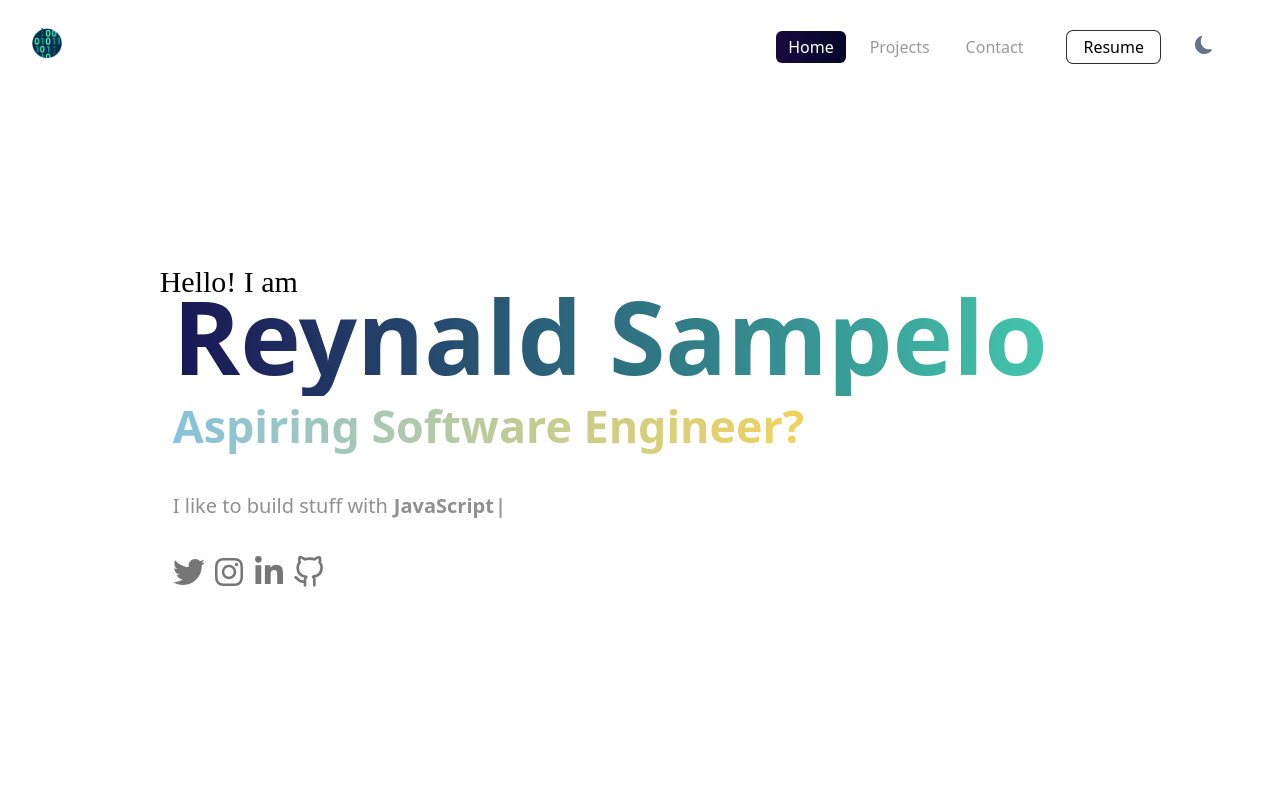
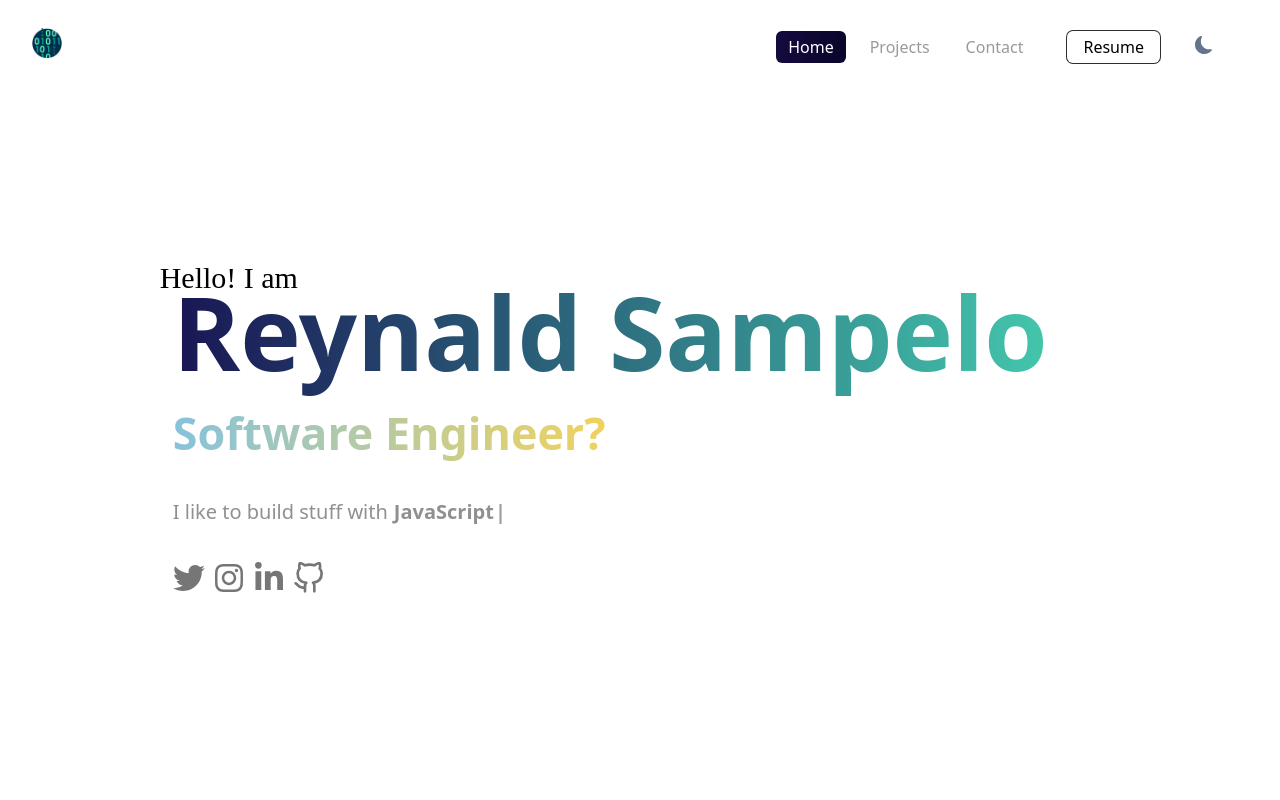
Before and after one commit to sempitrnal/portfolio, a Next.js app: page / in a window 1280 px wide. Shown: the top 800 px of the page. Built offline with nearby package versions, Linux system fonts and the light colour scheme.

Commit message:
padding bottom added on name at index and removed 'aspiring'

```diff
--- a/pages/index.js
+++ b/pages/index.js
@@ -45,7 +45,7 @@ export default function Home({ setHide, hide }) {
   return (
     <motion.div className="min-h-screen ease-in-out dark:text-white page">
       <Head>
-				<title>Reynald Sampelo - Aspiring Software Engineer?</title>
+        <title>Reynald Sampelo - Software Engineer?</title>
         <meta
           name="description"
           content="An Information Technology student who is passionate and has innate
@@ -141,7 +141,7 @@ export default function Home({ setHide, hide }) {
               <p className="hello">Hello! I am</p>
               <span className=" rs colorful_text">Reynald Sampelo</span>
             </div>
-						<motion.h2 className="fe ">Aspiring Software Engineer?</motion.h2>
+            <motion.h2 className="fe ">Software Engineer?</motion.h2>
             <div className="flex flex-col xs:flex-row items-center xs:items-end gap-1.5 my-7  -translate-y-2 ">
               <p className="text-xl mt-24 md:mt-0 text-[#909090]">
                 I like to build stuff with
@@ -149,13 +149,7 @@ export default function Home({ setHide, hide }) {
               <div className=" text-xl text-[#909090] font-semibold">
                 <Typewriter
                   options={{
-										strings: [
-											"JavaScript",
-											"React",
-											"Next",
-											"Python",
-											"Django",
-										],
+                    strings: ["JavaScript", "React", "Next", "Python"],
                     autoStart: true,
                     loop: true,
                     pauseFor: 1000,
--- a/styles/globals.css
+++ b/styles/globals.css
@@ -20,6 +20,7 @@
 }
 .rs {
   font-size: clamp(5rem, 8vw, 6.5rem);
+  padding-bottom: 15px;
 }
 .fe {
   font-size: clamp(1.5rem, 3.5vw, 3.5rem);
```
Also changed, not shown: 1 other file (tests, documents, lock files or other folders). Lines whose indentation alone changed are shown as unchanged.
